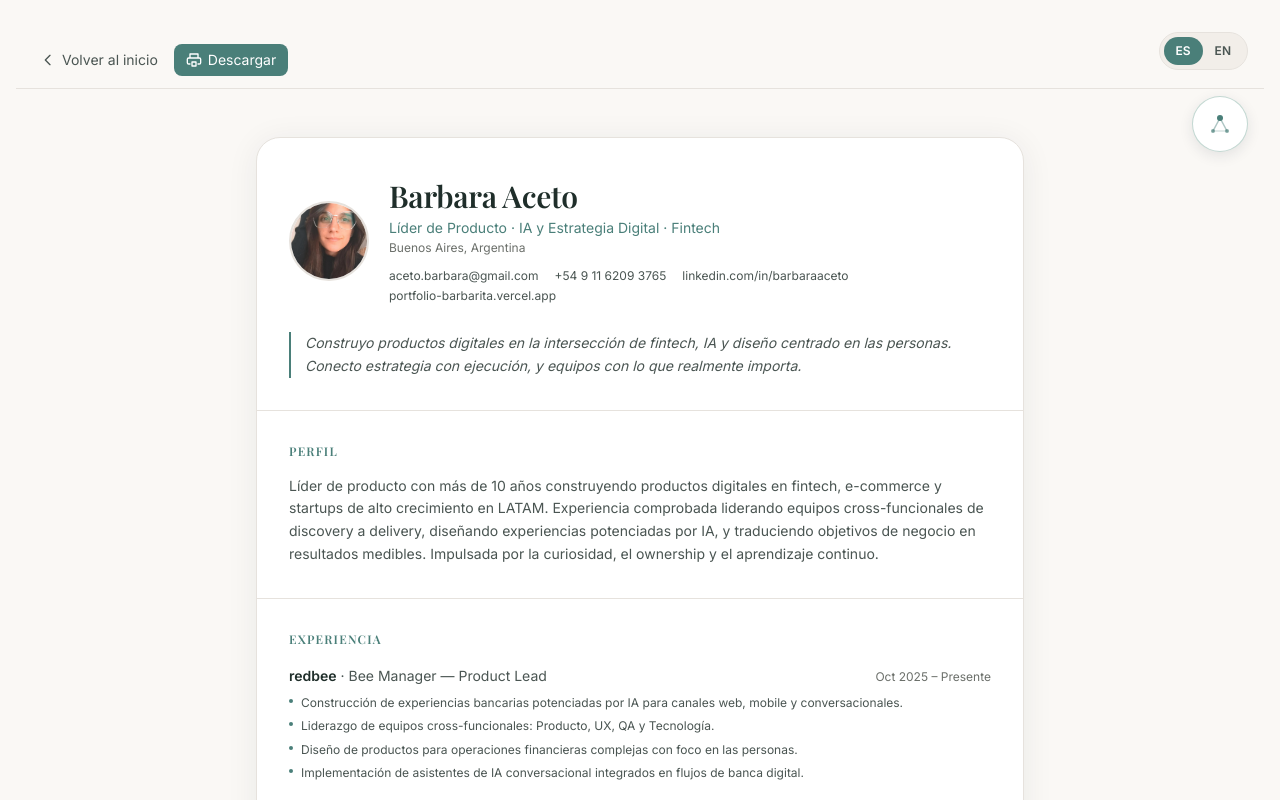
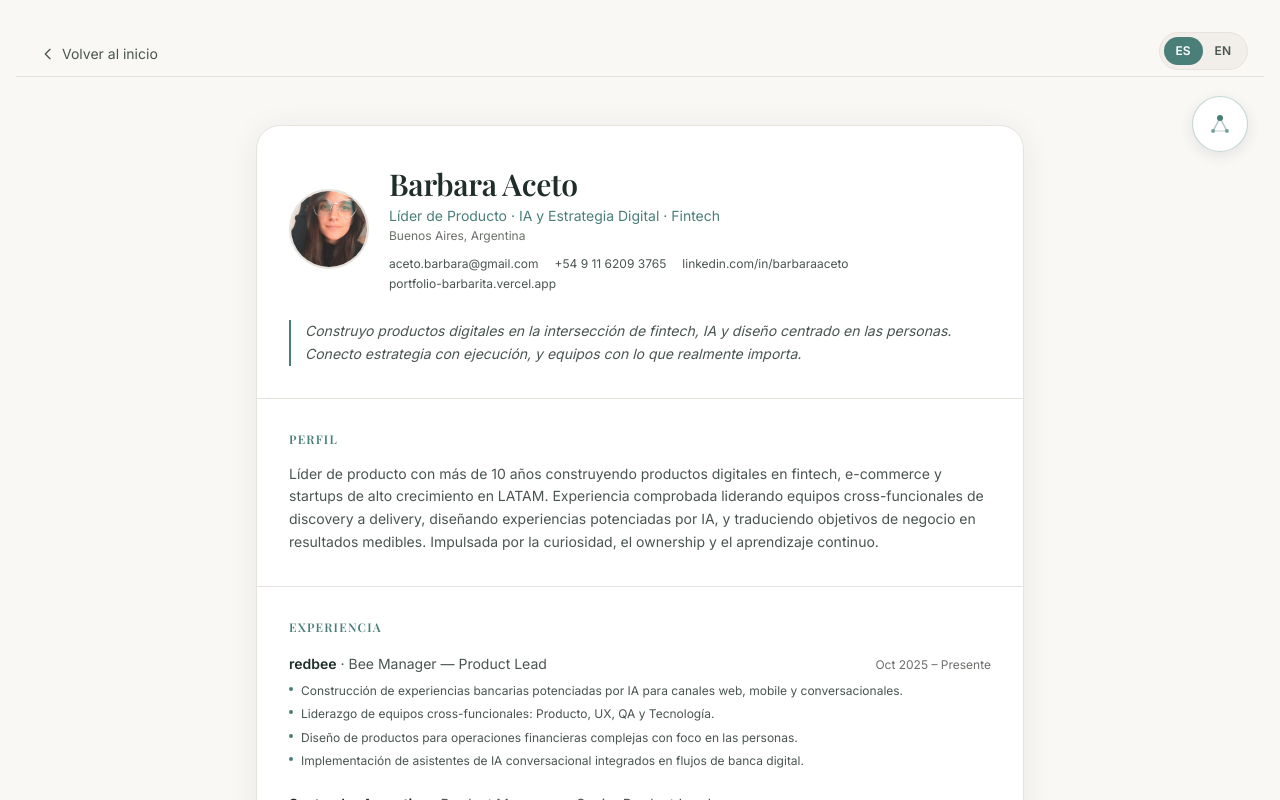
Before and after one commit to barbaritaaceto/Portfolio_Barbarita, a React (Vite) app: page /one-sheet in a window 1280 px wide. Shown: the top 800 px of the page. Built offline with nearby package versions, Linux system fonts and the light colour scheme.

Commit message:
fix: remove print button from OneSheet action bar

```diff
--- a/src/pages/OneSheet.tsx
+++ b/src/pages/OneSheet.tsx
@@ -226,17 +226,6 @@ export default function OneSheet() {
           </svg>
           {c.backHome}
         </Link>
-        <button
-          type="button"
-          onClick={() => window.print()}
-          className="inline-flex items-center gap-1.5 text-sm font-medium px-3 py-1.5 rounded-lg transition-colors"
-          style={{ backgroundColor: 'var(--accent-primary)', color: '#fff' }}
-        >
-          <svg className="w-4 h-4" fill="none" stroke="currentColor" viewBox="0 0 24 24">
-            <path strokeLinecap="round" strokeLinejoin="round" strokeWidth={2} d="M6 9V3h12v6M6 18H4a2 2 0 01-2-2v-5a2 2 0 012-2h16a2 2 0 012 2v5a2 2 0 01-2 2h-2M9 21h6v-6H9v6z" />
-          </svg>
-          {c.printBtn}
-        </button>
       </div>
 
       <div className="one-sheet-wrap w-full min-h-screen px-4 py-8 md:py-12" style={{ backgroundColor: 'var(--bg)' }}>
```
